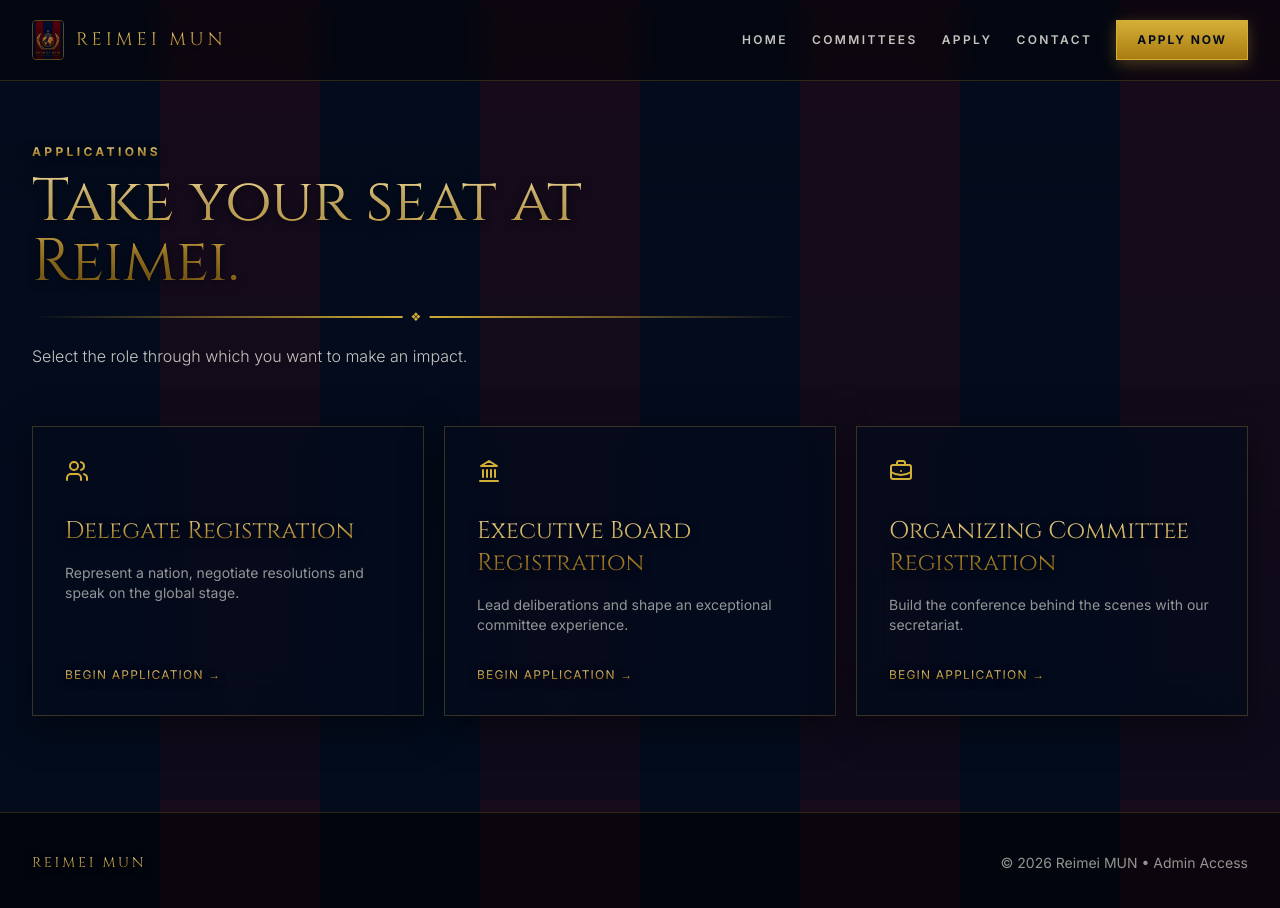
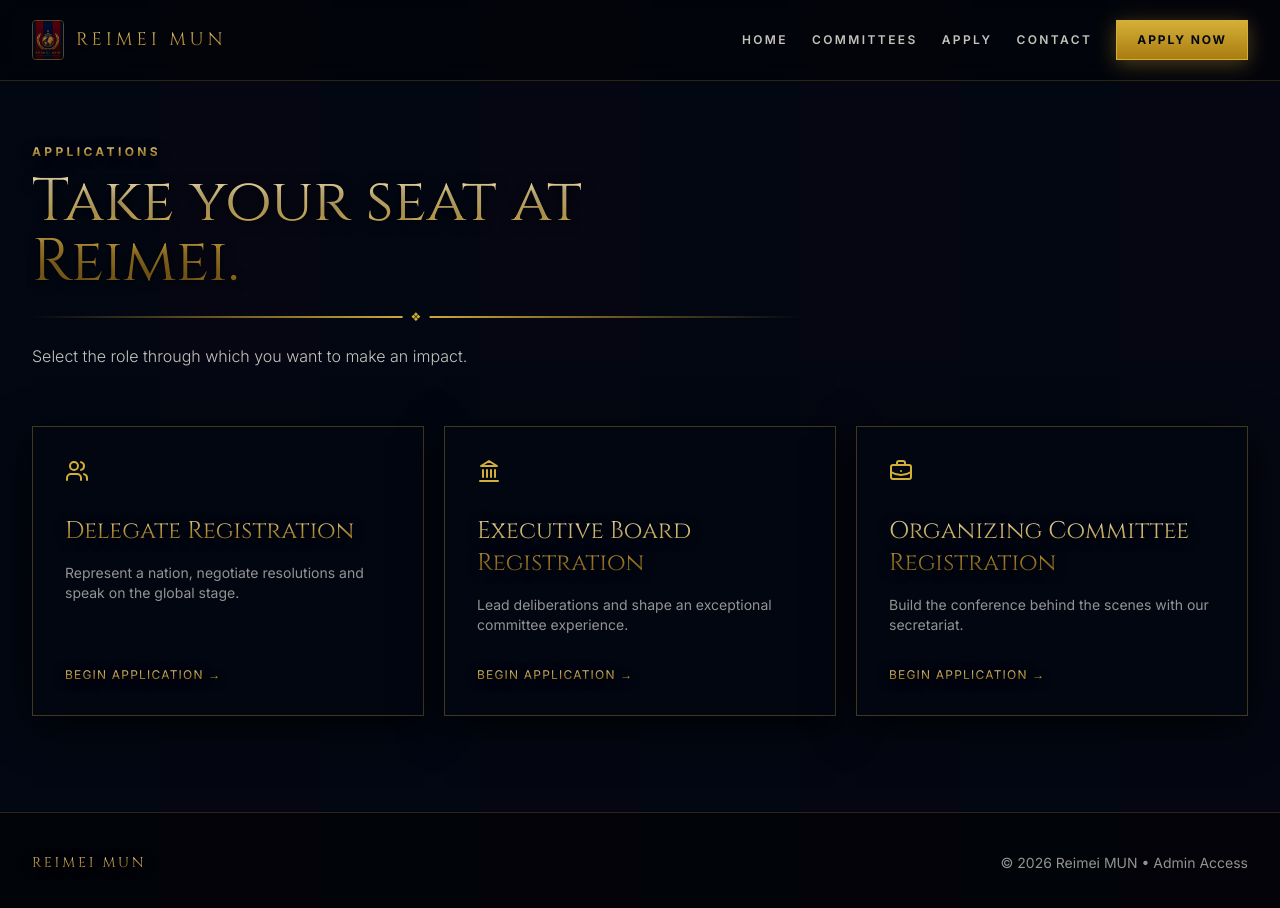
Before and after one commit to Amoghmasna/reimei-MUN, a Next.js app: page /apply in a window 1280 px wide. Shown: the top 908 px of the page. Built offline with nearby package versions, Linux system fonts and the light colour scheme.

Commit message:
Update globals.css

```diff
--- a/app/globals.css
+++ b/app/globals.css
@@ -15,13 +15,13 @@ html {
 body {
   margin: 0;
   background:
-    linear-gradient(180deg, rgba(3, 11, 28, 0.75) 0%, rgba(3, 11, 28, 0.85) 100%),
+    linear-gradient(180deg, rgba(2, 7, 18, 0.92) 0%, rgba(2, 7, 18, 0.96) 100%),
     repeating-linear-gradient(
       90deg,
-      #030B1C 0px,
-      #030B1C 160px,
-      #520815 160px,
-      #520815 320px
+      #020712 0px,
+      #020712 160px,
+      #38040C 160px,
+      #38040C 320px
     );
   background-attachment: fixed;
   color: #F5F2E8;
@@ -31,19 +31,19 @@ body {
 
 ::selection {
   background: #D4AF37;
-  color: #030B1C;
+  color: #020712;
 }
 
 .font-display {
   font-family: 'Cinzel', Georgia, serif;
 }
 
-/* Metallic Gold Text Effect from Palette */
+/* Rich 3D Metallic Gold Text Effect */
 .text-gold, h1.font-display, h2.font-display {
-  background: linear-gradient(180deg, #FFE49E 0%, #E6C265 35%, #B88B2A 70%, #7A5810 100%);
+  background: linear-gradient(180deg, #FFF0C2 0%, #E6C265 35%, #B88B2A 70%, #7A5810 100%);
   -webkit-background-clip: text;
   -webkit-text-fill-color: transparent;
-  text-shadow: 0 2px 10px rgba(0, 0, 0, 0.6);
+  text-shadow: 0 2px 12px rgba(0, 0, 0, 0.9);
 }
 
 .gold-divider {
@@ -62,7 +62,7 @@ body {
   transform: translate(-50%, -50%);
   color: #D4AF37;
   font-size: 0.75rem;
-  background: #030B1C;
+  background: #020712;
   padding: 0 0.5rem;
 }
 
@@ -82,12 +82,13 @@ body {
   }
 }
 
+/* Very Dark, Solid Glass Cards */
 .glass {
-  border: 1px solid rgba(212, 175, 55, 0.25);
-  background: rgba(3, 11, 28, 0.75);
-  backdrop-filter: blur(24px);
-  -webkit-backdrop-filter: blur(24px);
-  box-shadow: 0 8px 32px 0 rgba(0, 0, 0, 0.5);
+  border: 1px solid rgba(212, 175, 55, 0.3);
+  background: rgba(2, 7, 18, 0.92);
+  backdrop-filter: blur(20px);
+  -webkit-backdrop-filter: blur(20px);
+  box-shadow: 0 10px 40px rgba(0, 0, 0, 0.8);
 }
 
 .btn-primary {
@@ -102,15 +103,15 @@ body {
   font-weight: 800;
   text-transform: uppercase;
   letter-spacing: 0.16em;
-  color: #030B1C;
+  color: #020712;
   transition: all 200ms ease;
-  box-shadow: 0 4px 15px rgba(212, 175, 55, 0.3);
+  box-shadow: 0 4px 20px rgba(212, 175, 55, 0.35);
 }
 
 .btn-primary:hover {
   background: transparent;
-  color: #FFE49E;
-  box-shadow: 0 0 20px rgba(212, 175, 55, 0.6);
+  color: #FFF0C2;
+  box-shadow: 0 0 25px rgba(212, 175, 55, 0.7);
 }
 
 .btn-ghost {
@@ -119,26 +120,27 @@ body {
   justify-content: center;
   gap: 0.5rem;
   border: 1px solid rgba(212, 175, 55, 0.6);
+  background: rgba(2, 7, 18, 0.7);
   padding: 0.75rem 1.75rem;
   font-size: 0.75rem;
   font-weight: 800;
   text-transform: uppercase;
   letter-spacing: 0.16em;
-  color: #FFE49E;
+  color: #FFF0C2;
   transition: all 200ms ease;
 }
 
 .btn-ghost:hover {
   border-color: #D4AF37;
   background: #D4AF37;
-  color: #030B1C;
+  color: #020712;
 }
 
 .field {
   margin-top: 0.5rem;
   width: 100%;
-  border: 1px solid rgba(212, 175, 55, 0.3);
-  background-color: rgba(3, 11, 28, 0.85);
+  border: 1px solid rgba(212, 175, 55, 0.35);
+  background-color: rgba(2, 7, 18, 0.95);
   padding: 0.75rem 1rem;
   font-size: 0.875rem;
   color: #F5F2E8;
@@ -149,7 +151,7 @@ body {
 
 .field:focus {
   border-color: #D4AF37;
-  box-shadow: 0 0 10px rgba(212, 175, 55, 0.3);
+  box-shadow: 0 0 12px rgba(212, 175, 55, 0.4);
 }
 
 .label {
```
